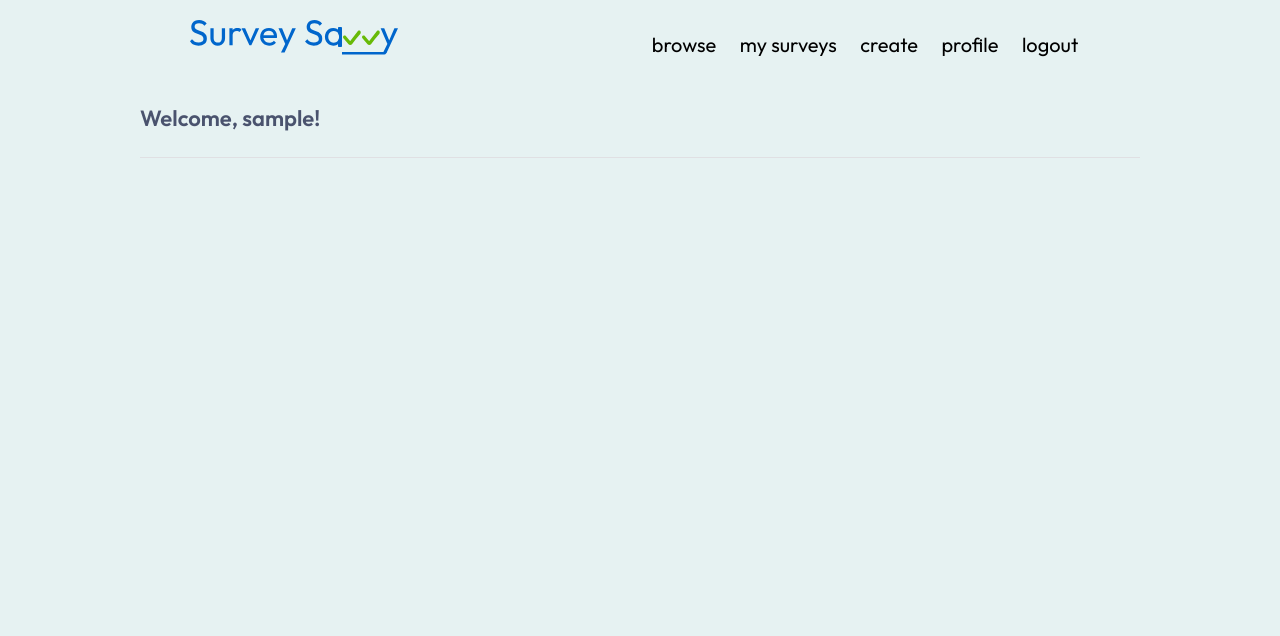
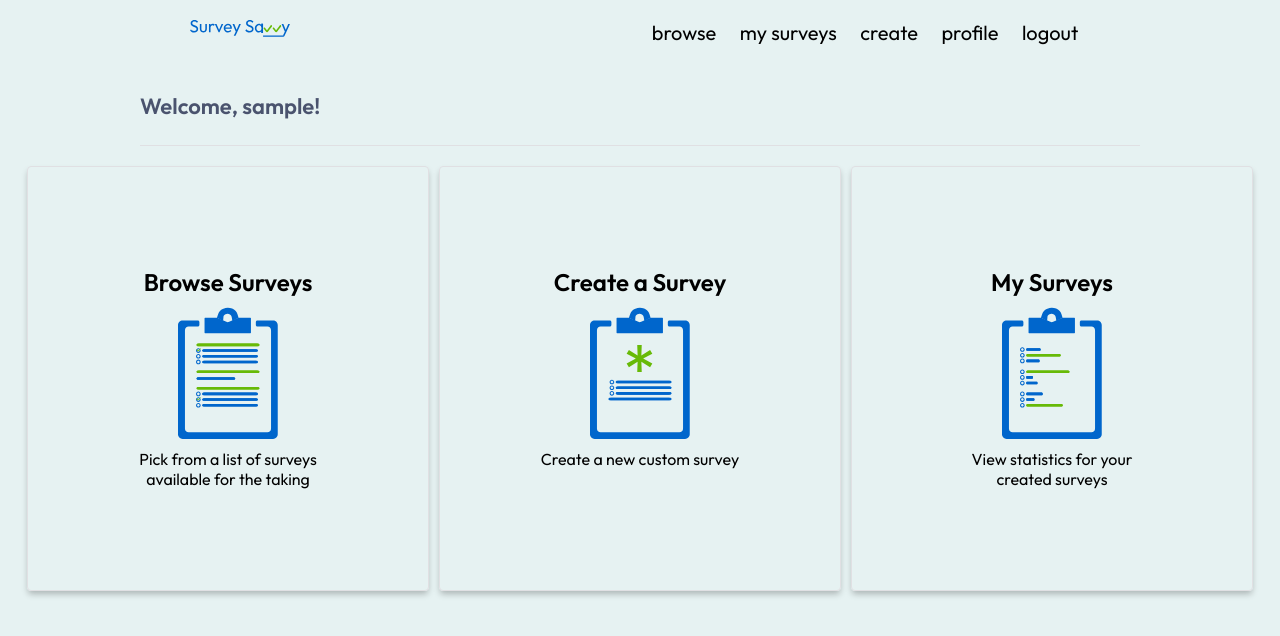
Before and after one commit to KyleDuBray/survey-system, a PHP site: page /private/home.php in a window 1280 px wide. Shown: the top 636 px of the page. Run offline with PHP 8.4, Linux system fonts and the light colour scheme; the visitor is signed in with stand-in values (Sample User, id 1).

Commit message:
add home links

```diff
--- /dev/null
+++ b/css/private.home.css
@@ -0,0 +1,45 @@
+@import "global.css";
+
+.home-links {
+  width: 100%;
+  display: flex;
+  justify-content: center;
+  margin-top: 20px;
+}
+
+.home-link {
+  text-decoration: none;
+  color: inherit;
+  margin: 0 5px;
+}
+
+.icon-container {
+  display: flex;
+  justify-content: center;
+}
+
+.home-link-container {
+  border: 1px solid #e0e0e3;
+  padding: 100px;
+  border-radius: 4px;
+  display: flex;
+  flex-direction: column;
+  box-shadow: 0 4px 6px -1px rgba(0, 0, 0, 0.25);
+  height: 425px;
+}
+
+img {
+  width: 100px;
+}
+
+h3 {
+  text-align: center;
+  font-size: 24px;
+  margin-bottom: 10px;
+}
+
+p {
+  text-align: center;
+  width: 200px;
+  margin-top: 10px;
+}
--- a/private/home.php
+++ b/private/home.php
@@ -15,6 +15,7 @@ if (!isset($_SESSION['loggedin'])) {
 	<meta charset="utf-8">
 	<title>Home Page</title>
 	<link href="../css/style.css" rel="stylesheet" type="text/css">
+	<link href="../css/private.home.css" rel="stylesheet" type="text/css">
 </head>
 
 <body>
@@ -24,6 +25,35 @@ if (!isset($_SESSION['loggedin'])) {
 			<?php echo $_SESSION['username'] ?>!
 		</h2>
 	</div>
+	<div class="home-links">
+		<a href="./browsesurveys.php" class="home-link">
+			<div class="home-link-container">
+				<h3>Browse Surveys</h3>
+				<div class="icon-container">
+					<img src="../img/clipboard-take-survey.svg">
+				</div>
+				<p>Pick from a list of surveys available for the taking</p>
+			</div>
+		</a>
+		<a href="./creationForm.php" class="home-link">
+			<div class="home-link-container">
+				<h3>Create a Survey</h3>
+				<div class="icon-container">
+					<img src="../img/clipboard-create-survey.svg">
+				</div>
+				<p>Create a new custom survey</p>
+			</div>
+		</a>
+		<a href="./mysurveys.php" class="home-link">
+			<div class="home-link-container">
+				<h3>My Surveys</h3>
+				<div class="icon-container">
+					<img src="../img/clipboard-my-surveys.svg">
+				</div>
+				<p>View statistics for your created surveys</p>
+			</div>
+		</a>
+	</div>
 </body>
 
 </html>
```
Also changed, not shown: img/clipboard-create-survey.svg (added), img/clipboard-my-surveys.svg (added), img/clipboard-take-survey.svg (added).
